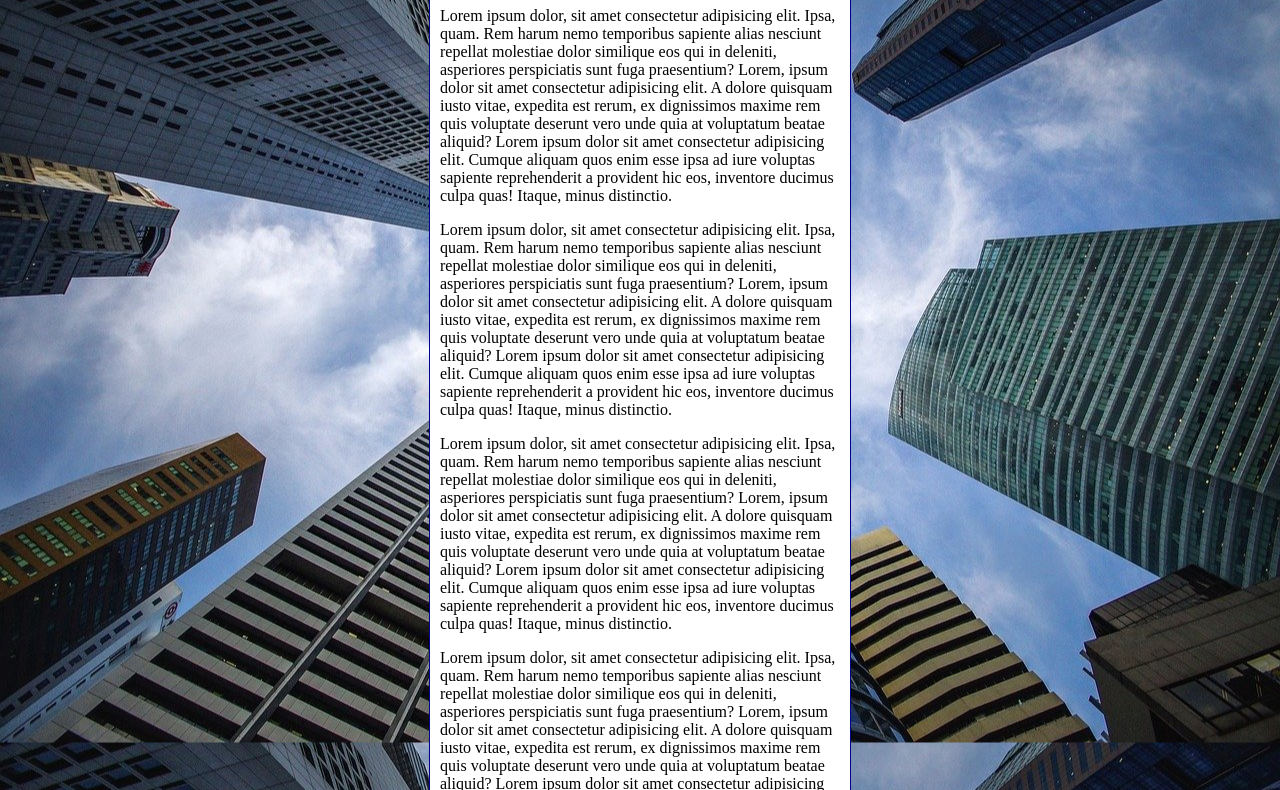
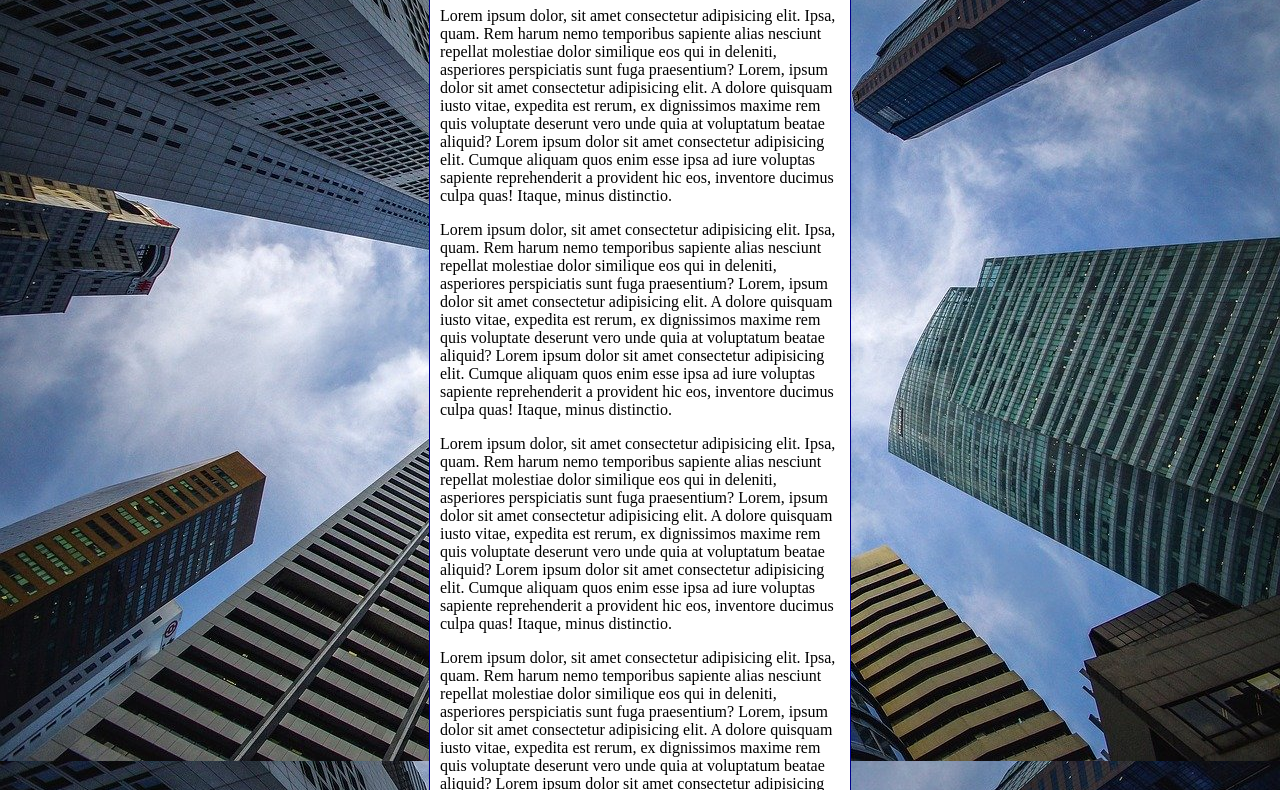
Before and after one commit to carlos-salvio/HTML5-CSS3, a plain HTML site: page Exercícios/ex022/fundo006.html in a window 1280 px wide. Shown: the part 92-882 px from the top of the page. Drawn offline with Linux system fonts and the light colour scheme.

Commit message:
Update fundo006.html

```diff
--- a/Exercícios/ex022/fundo006.html
+++ b/Exercícios/ex022/fundo006.html
@@ -7,16 +7,30 @@
     <style>
         body {
             height: 100vh;
+            /*
             background-color: black;
             background-image: url(imagens/wallpaper002.jpg);
             background-position: center center;
-            background-repeat: repeat-y;
+            background-repeat: no-repeat;
             background-size: cover;
+            background-attachment: fixed;
+            */
+
+            /* Shorthand - Background
+
+            color > image > position > repeat > [size] > attachment
+
+            */
+
+            background: black url(imagens/wallpaper002.jpg) center center no-repeat fixed;
+            background-size: cover;
+
+            /* Segundo as regras da W3C, a Shorthand - Background inclui o parâmetro size, porém na prática, ele não funciona dentro da shorthand, gerando assim, a necessidade de colocá-lo a parte. */
         }
 
         main {
             background-color: white;
-            width: 400px;
+            max-width: 400px;
             padding: 10px;
             margin: auto;
             border: 1px solid darkblue;
```
